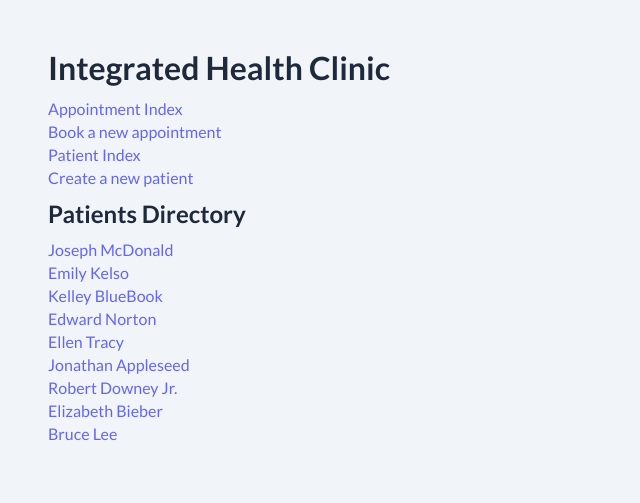
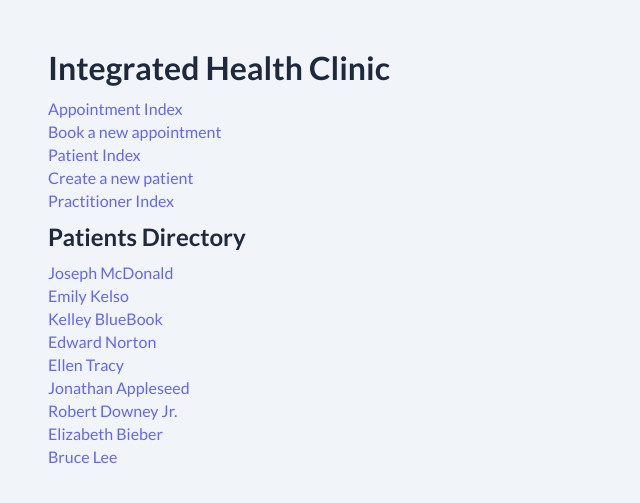
Before and after one commit to joe-mccann-dev/integrated_health_clinic, a Django app: page /patients/ in a window 1280 px wide. Shown: the top 503 px of the page, without its empty margins (0-640 px from the left). Run offline with Django 5.2, Linux system fonts and the light colour scheme; data comes from the database, SQL or seed files in the repository; parts of the project's set-up code (start-up, migrations or seed data) failed here and were passed over.

Commit message:
Keep links from changing color.

```diff
--- a/appointments/templates/practitioners/detail.html
+++ b/appointments/templates/practitioners/detail.html
@@ -3,7 +3,6 @@
 {% block title %}Practitioner Details{% endblock %}
 
 {% block content %}
-<a href="{% url 'appointments:practitioner-index' %}">Practitioner Index</a>
 <h2>Viewing Practitioner: {{practitioner.full_name}}</h2>
 
 <ul>
--- a/integrated_health_clinic/static/application.css
+++ b/integrated_health_clinic/static/application.css
@@ -70,12 +70,17 @@ ul {
   gap: 4px;
 }
 
+a {
+  color: var(--indigo-500);
+}
+
 a:link {
+  text-decoration: none;
   color: var(--indigo-500);
-  text-decoration: none;
 }
 a:visited {
   text-decoration: none;
+  color: var(--indigo-500);
 }
 
 a:hover {
--- a/integrated_health_clinic/templates/base.html
+++ b/integrated_health_clinic/templates/base.html
@@ -18,6 +18,7 @@
       <a href="{% url 'appointments:add' %}">Book a new appointment</a>
       <a href="{% url 'patients:index' %}">Patient Index</a>
       <a href="{% url 'patients:add' %}">Create a new patient</a>
+      <a href="{% url 'appointments:practitioner-index' %}">Practitioner Index</a>
     </nav>
     {% block content %}{% endblock %}
   </div>
```
